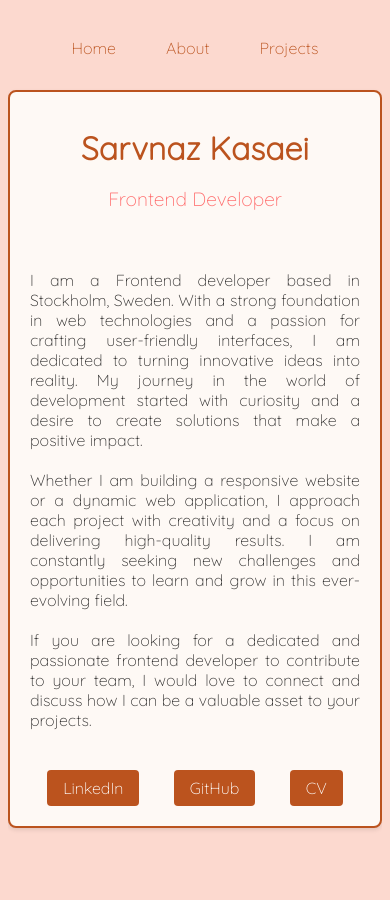
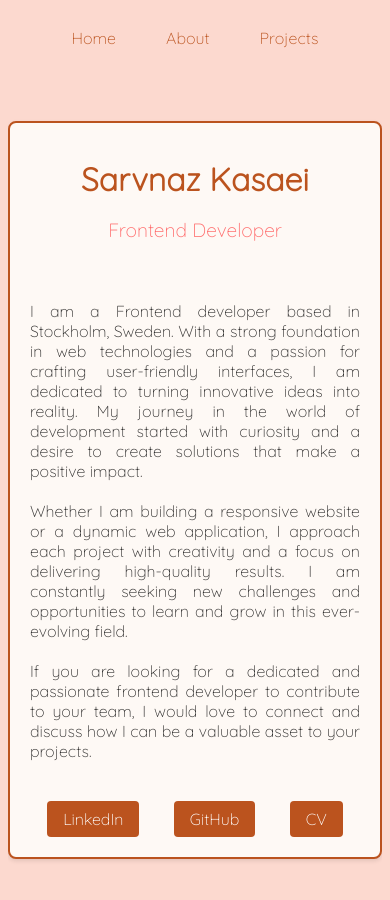
Before and after one commit to Sakas19/sarvnaz_Nextjs_portfolio, a Next.js app: page / in a window 390 px wide. Shown: the top 900 px of the page. Built offline with nearby package versions, Linux system fonts and the light colour scheme.

Commit message:
currect responsivity

```diff
--- a/app/globals.css
+++ b/app/globals.css
@@ -34,8 +34,7 @@ a {
   display: flex;
   justify-content: center;
   align-items: center;
-  margin-top: 30px;
-  /* height: 30px;  */
+  height: 60px;
   color: #bb531e;
 }
 
--- a/app/page.module.css
+++ b/app/page.module.css
@@ -19,7 +19,6 @@
   box-shadow: 0 2px 4px rgba(0, 0, 0, 0.1);
   max-width: 600px;
   margin: 2rem auto;
-  margin-top: -10px;
 }
 
 .profile {
```
